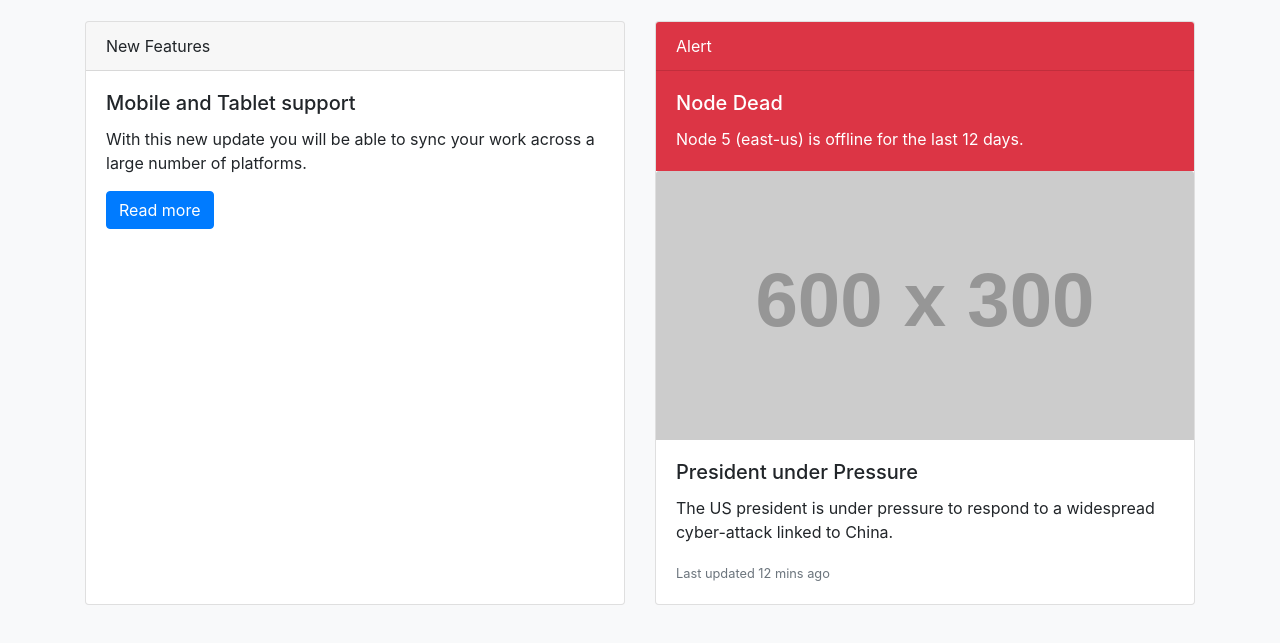
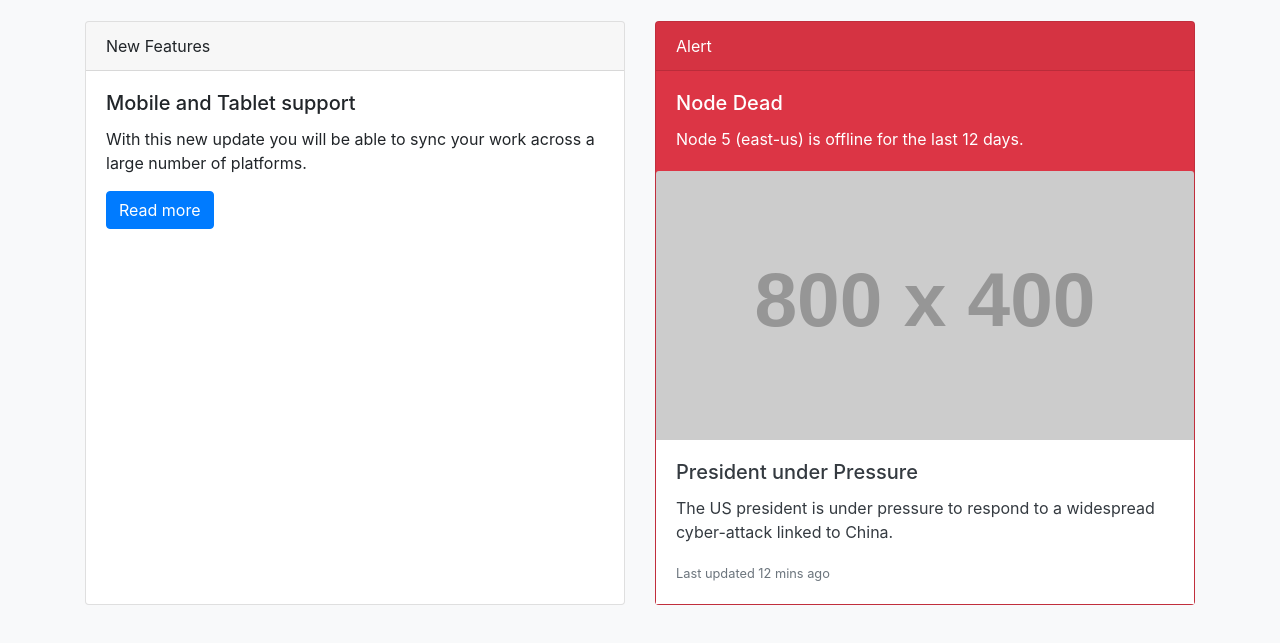
Before and after one commit to acciojob/bootstrap-card-aamirkcc7, a website: page main.html in a window 1280 px wide. Shown: the part 75-718 px from the top of the page. Drawn offline with nearby package versions, Linux system fonts and the light colour scheme; placeholder pictures from the web are drawn by us.

Commit message:
created a submission

```diff
--- a/main.html
+++ b/main.html
@@ -2,17 +2,17 @@
 <html lang="en">
 <head>
   <meta charset="UTF-8">
-  <title>Bootstrap Cards</title>
+  <title>Sync5 Cards</title>
 
-  <!-- Bootstrap 4 CDN -->
+  <!-- Bootstrap 4 -->
   <link
     rel="stylesheet"
     href="https://stackpath.bootstrapcdn.com/bootstrap/4.5.2/css/bootstrap.min.css"
   >
 </head>
-<body class="bg-light p-4">
+<body class="bg-light">
 
-<div class="container">
+<div class="container mt-4">
 
   <h1 class="mb-4">Welcome to Sync5</h1>
 
@@ -33,14 +33,13 @@
       </div>
     </div>
 
-    <!-- Card 2 -->
-    <div class="card">
+<div class="card bg-danger text-white">
 
-      <div class="card-header bg-danger text-white">
+  <div class="card-header">
     Alert
   </div>
 
-      <div class="card-body bg-danger text-white">
+  <div class="card-body">
     <h5 class="card-title">Node Dead</h5>
     <p class="card-text">
       Node 5 (east-us) is offline for the last 12 days.
@@ -48,12 +47,12 @@
   </div>
 
   <img
-        src="https://via.placeholder.com/600x300"
+    src="https://via.placeholder.com/800x400"
     class="card-img-top"
     alt="News Image"
   >
 
-      <div class="card-body">
+  <div class="card-body bg-white text-dark">
     <h5 class="card-title">President under Pressure</h5>
     <p class="card-text">
       The US president is under pressure to respond to a widespread cyber-attack linked to China.
@@ -64,9 +63,3 @@
   </div>
 
 </div>
-
-  </div>
-</div>
-
-</body>
-</html>
```
Lines whose indentation alone changed are shown as unchanged.
